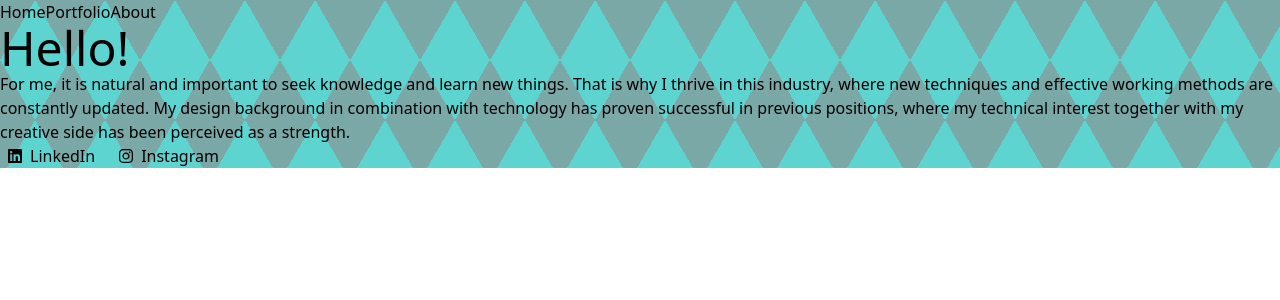
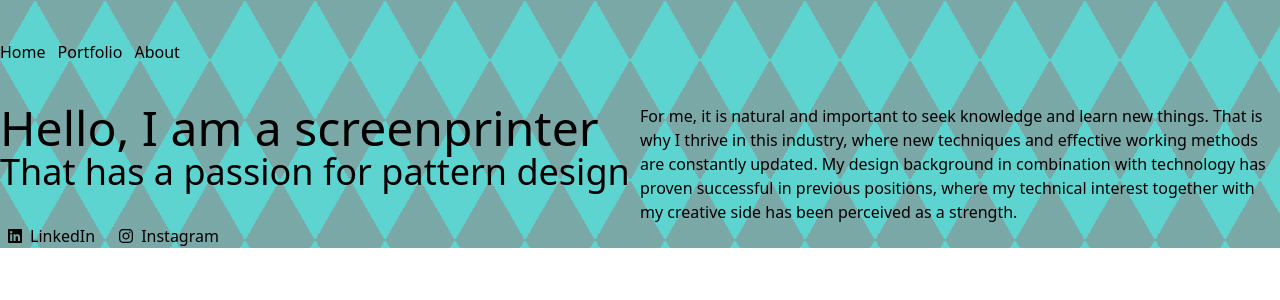
Before and after one commit to MikaelaJ/react-portfolio, a Next.js app: page / in a window 1280 px wide. Shown: the top 300 px of the page. Built offline with nearby package versions, Linux system fonts and the light colour scheme.

Commit message:
feat: Add styling tailwind

```diff
--- a/src/components/Header.jsx
+++ b/src/components/Header.jsx
@@ -3,11 +3,11 @@
 function Header() {
   return (
     <header>
-      <nav>
-        <ul>
-          <li>Home</li>
-          <li>Portfolio</li>
-          <li>About</li>
+      <nav className="flex items-center justify-between flex-wrap">
+        <ul className="py-10">
+          <li className="mr-3"><h3 className="inline">Home</h3></li>
+          <li className="mr-3"><h3 className="inline">Portfolio</h3></li>
+          <li className="mr-3"><h3 className="inline">About</h3></li>
         </ul>
       </nav>
     </header>
--- a/src/pages/index.jsx
+++ b/src/pages/index.jsx
@@ -15,10 +15,14 @@
       <Header />
       <main>
         <section>
-          <div className="flex-row">
-            <div>
-              <h1>Hello!</h1>
+          <div className="flex flex-row">
+            <div className="basis-1/2">
+              <h1>Hello, I am a screenprinter</h1>
+              <h2>That has a passion for pattern design</h2>
+            </div>
+            <div className="basis-1/2">
               <p>For me, it is natural and important to seek knowledge and learn new things. That is why I thrive in this industry, where new techniques and effective working methods are constantly updated. My design background in combination with technology has proven successful in previous positions, where my technical interest together with my creative side has been perceived as a strength.</p>
+
             </div>
           </div>
         </section>
```
